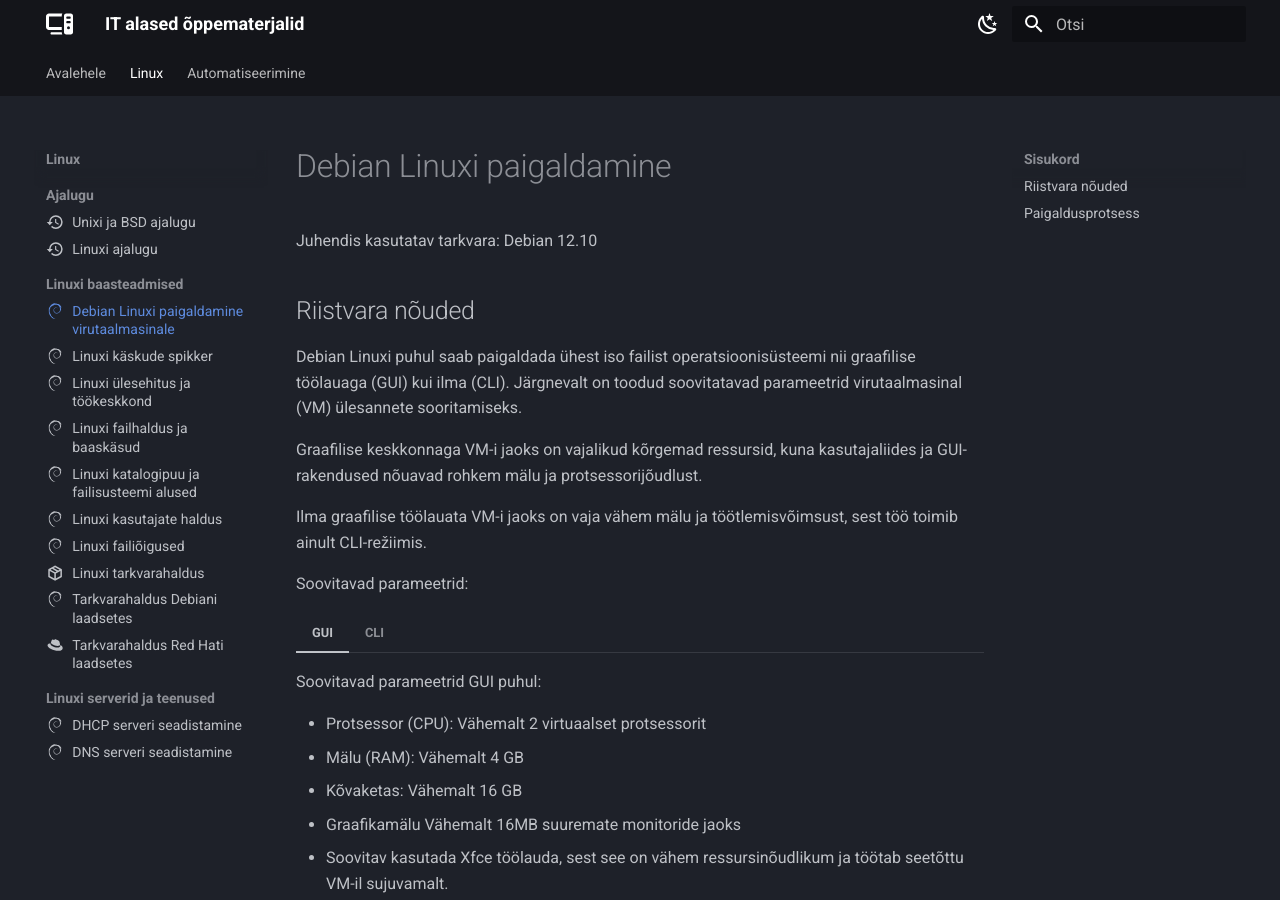
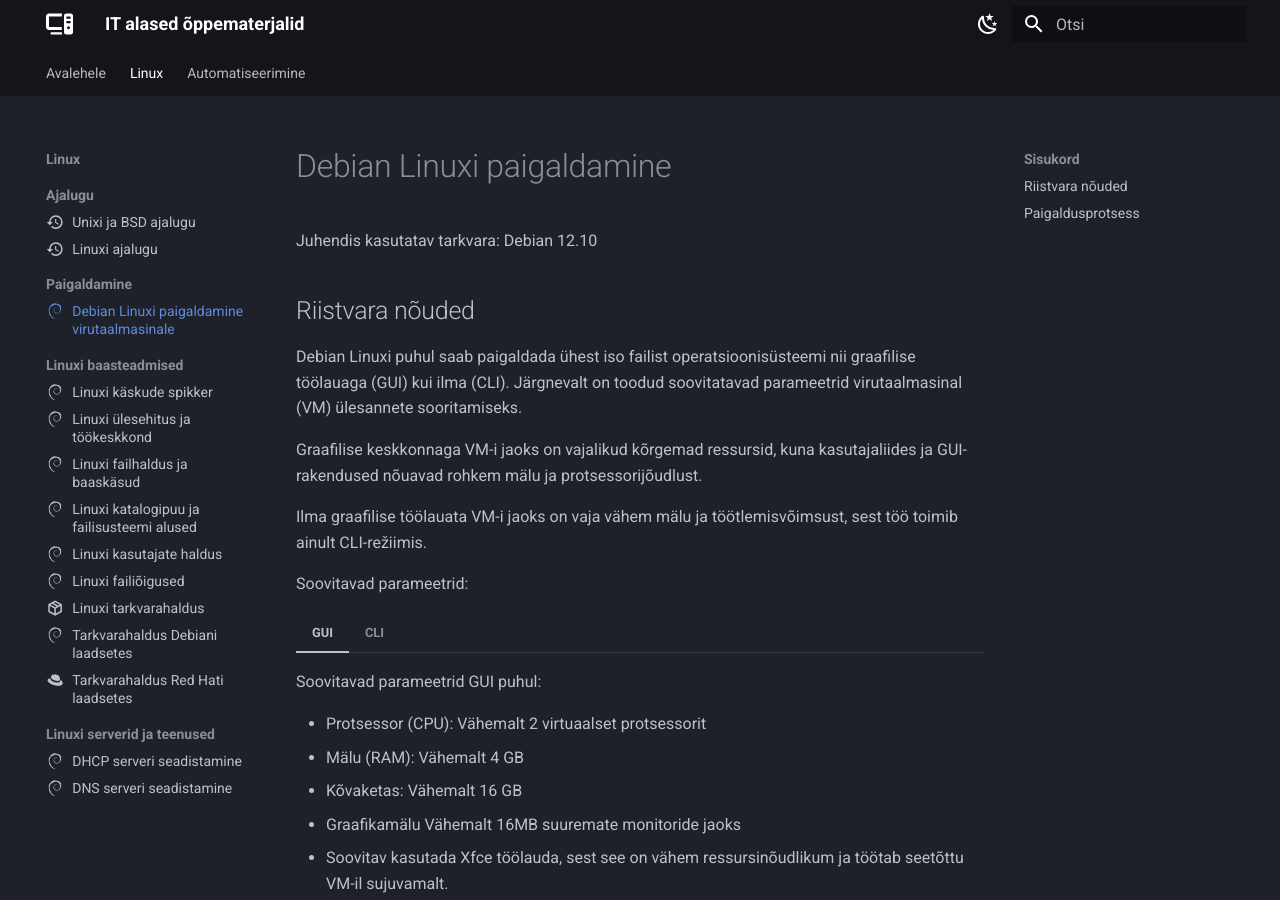
Before and after one commit to priitpaap/priitpaap.github.io, an MkDocs documentation site: the page built from docs/linux/debpaigaldus.md, in a window 1280 px wide and 900 px high. Built offline with MkDocs 1.6.1 and Material for MkDocs 9.7.7, drawn with Linux system fonts in a browser that asks for light colours; some of the changed lines change nothing that is shown.

Commit message:
Uuendatud linuxi-failioigused.md

```diff
--- a/mkdocs.yml
+++ b/mkdocs.yml
@@ -84,8 +84,9 @@
   - Ajalugu:
     - Unixi ja BSD ajalugu: linux/unixi-ja-bsd-ajalugu.md
     - Linuxi ajalugu: linux/linuxi-ajalugu.md
+  - Paigaldamine:
+    - Debian Linuxi paigaldamine virutaalmasinale: linux/debpaigaldus.md
   - Linuxi baasteadmised:
-    - Debian Linuxi paigaldamine virutaalmasinale: linux/debpaigaldus.md
     - Linuxi käskude spikker: linux/linuxi-baaskasud-spikker.md
     - Linuxi ülesehitus ja töökeskkond:
         linux/linuxi-ulesehitus-ja-tookeskkond.md
```
Also changed, not shown: 1 other file.
